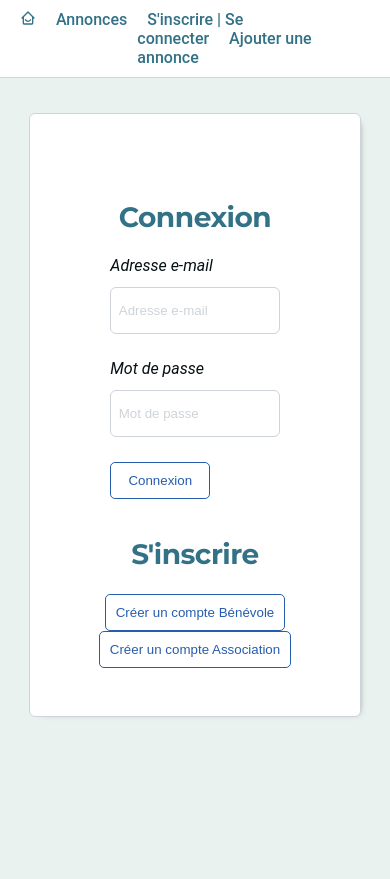
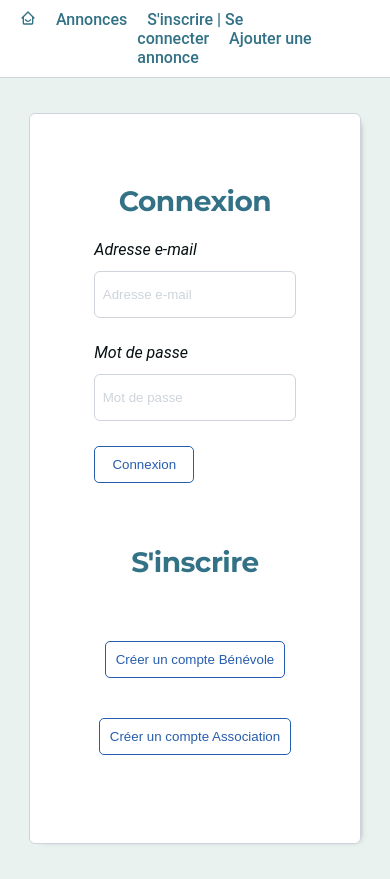
Before and after one commit to amelmennad/AssoAnnonce-front, a Next.js app: page /identification in a window 390 px wide. Before the commit the page ends 844 px from the top, so only its background shows below. Built offline with nearby package versions, Linux system fonts and the light colour scheme.

Commit message:
feat (responsive) : fix identification page responsive

```diff
--- a/pages/identification.js
+++ b/pages/identification.js
@@ -107,7 +107,7 @@ export default function Identification() {
               validated={validated}
               invalid={invalidPassword}
             />
-            <div className="btn">
+            <div className={`btn`}>
               <Button type="submit" name={"Connexion"} />
             </div>
           </form>
--- a/styles/Identification.module.scss
+++ b/styles/Identification.module.scss
@@ -10,19 +10,16 @@
 
     .login {
         padding: 2rem;
-
-        .btn {
-            width: 300px;
-            margin-top: 1rem;
-            display: flex;
-            justify-content: center;
-        }
     }
     .register {
         display: flex;
         flex-direction: column;
         align-items: center;
         justify-content: space-evenly;
+
+        button {
+            max-width: 275px;
+        }
     }
 }
 
@@ -36,11 +33,33 @@
         .register {
             width: 100%;
         }
-    .register {
-        display: flex;
-        flex-direction: column;
-        align-items: center;
-        justify-content: space-evenly;
+        .register {
+            height: 25vh;
+            display: flex;
+            flex-direction: column;
+            align-items: center;
+            justify-content: space-evenly;
+        }
     }
 }
+@media (max-width: 600px) {
+    .identification {
+        .login {
+            padding: 1rem;
+        }
+        .register {
+            height: 35vh;
+        }
+    }
 }
+@media (max-width: 375px) {
+    .identification {
+.register {
+content: space-evenly;
+
+        button {
+            max-width: 175px;
+        }
+    }
+    }
+}
```
